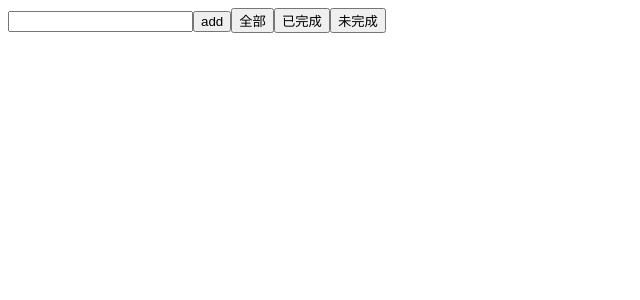
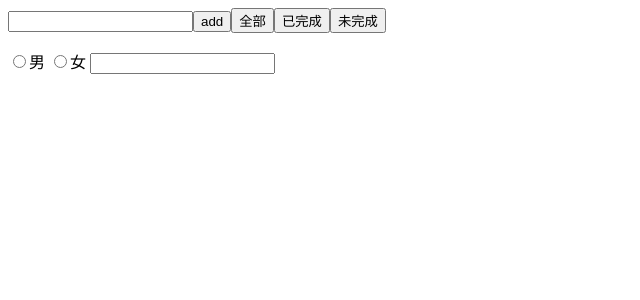
Before and after one commit to L-Y7/daily-dot, a Vue app: page / in a window 1280 px wide. Shown: the top 300 px of the page, without its empty margins (0-640 px from the left). Built offline with nearby package versions, Linux system fonts and the light colour scheme.

Commit message:
feat: v-model

```diff
--- a/src/App.vue
+++ b/src/App.vue
@@ -1,9 +1,11 @@
 <script setup>
 import Todolist from './views/todolist/index.vue'
+import VModel from './views/v-model/index.vue'
 </script>
 
 <template>
   <Todolist />
+  <VModel />
 </template>
 
 <style lang='scss' scoped></style>
--- /dev/null
+++ b/src/views/v-model/index.vue
@@ -0,0 +1,15 @@
+<script setup>
+import { ref } from 'vue'
+
+const sex = ref('')
+const text = ref('')
+</script>
+
+<template>
+  <input v-model="sex" type="radio" value="男">男
+  <input v-model="sex" type="radio" value="女">女
+  <input :value="text" @input="event => text = event.target.value">
+  {{ text }}
+</template>
+
+<style lang='scss' scoped></style>
```
